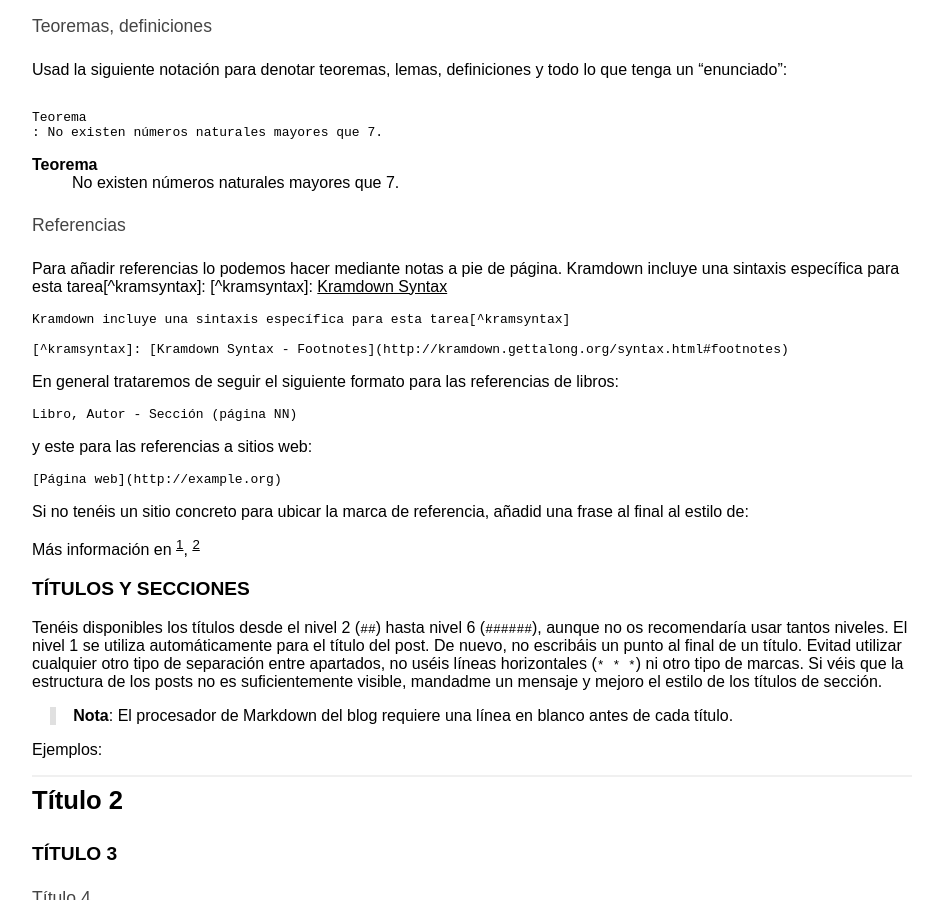
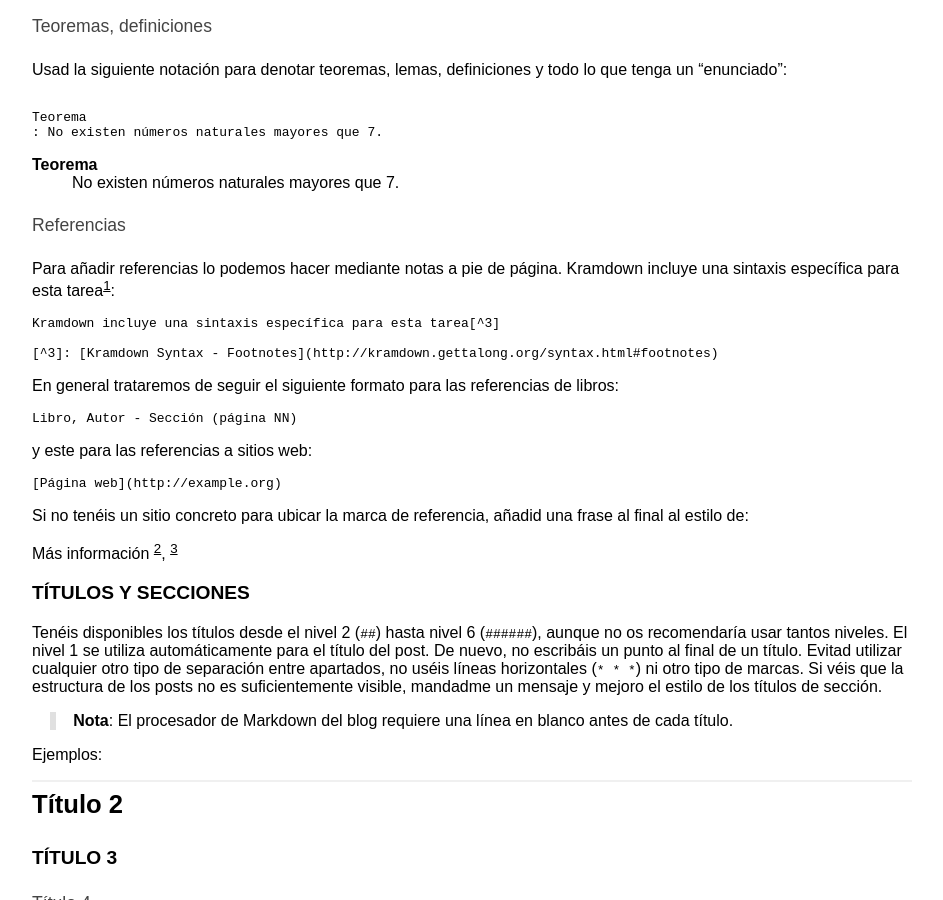
Before and after one commit to libreim/blog, a Jekyll site: the page built from guia-de-estilo.md, in a window 1280 px wide and 900 px high, scrolled down 1037 px. Shown: the whole window, without its empty margins (168-1111 px from the left). Built offline with Jekyll 4.4.1, drawn with Linux system fonts in a browser that asks for light colours; formulas are drawn with MathJax 3; comment, search, counter and statistics services are not loaded.

Commit message:
Fixes styleguide

```diff
--- a/guia-de-estilo.md
+++ b/guia-de-estilo.md
@@ -81,13 +81,14 @@ Teorema
 
 #### Referencias
 Para añadir referencias lo podemos hacer mediante notas a pie de página.
-Kramdown incluye una sintaxis específica para esta tarea[^kramsyntax]:
-[^kramsyntax]: [Kramdown Syntax](http://kramdown.gettalong.org/syntax.html#footnotes)
+Kramdown incluye una sintaxis específica para esta tarea[^3]:
+
+[^3]: [Kramdown Syntax](http://kramdown.gettalong.org/syntax.html#footnotes)
 
 ~~~markdown
-Kramdown incluye una sintaxis específica para esta tarea[^kramsyntax]
+Kramdown incluye una sintaxis específica para esta tarea[^3]
 
-[^kramsyntax]: [Kramdown Syntax - Footnotes](http://kramdown.gettalong.org/syntax.html#footnotes)
+[^3]: [Kramdown Syntax - Footnotes](http://kramdown.gettalong.org/syntax.html#footnotes)
 ~~~
 
 En general trataremos de seguir el siguiente formato para las referencias
@@ -106,7 +107,7 @@ y este para las referencias a sitios web:
 Si no tenéis un sitio concreto para ubicar la marca de referencia, añadid
 una frase al final al estilo de:
 
-Más información en [^1], [^2]
+Más información [^1], [^2]
 
 [^1]: Constant Mean Curvature Surfaces with Boundary, Rafael López Camino -  The Dirichlet Problem in Hyperbolic Space
 [^2]: [Math and Programming](http://jeremykun.com/)
```
